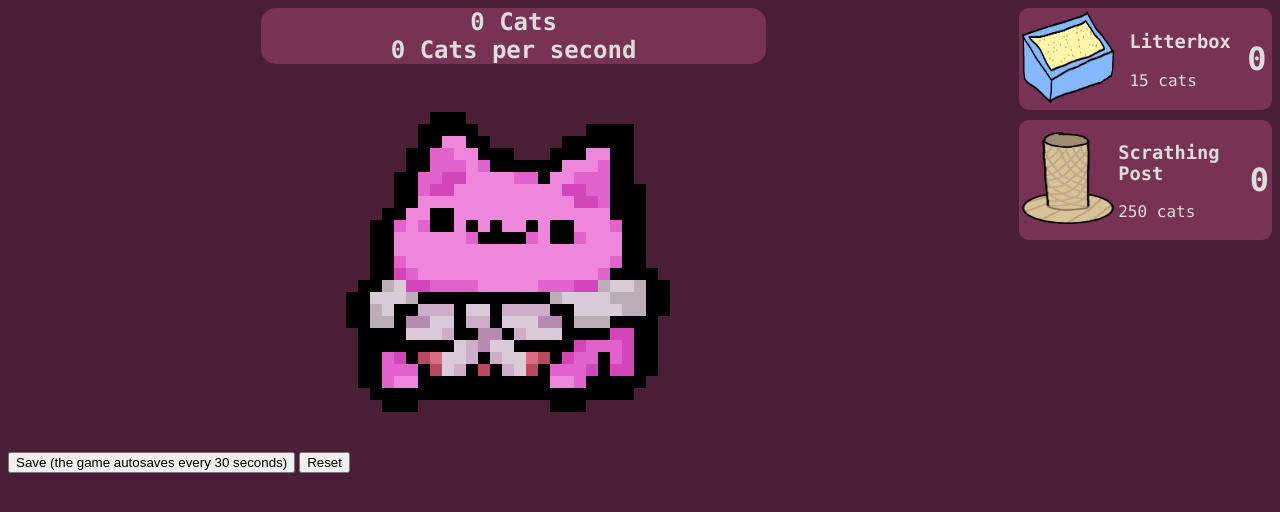
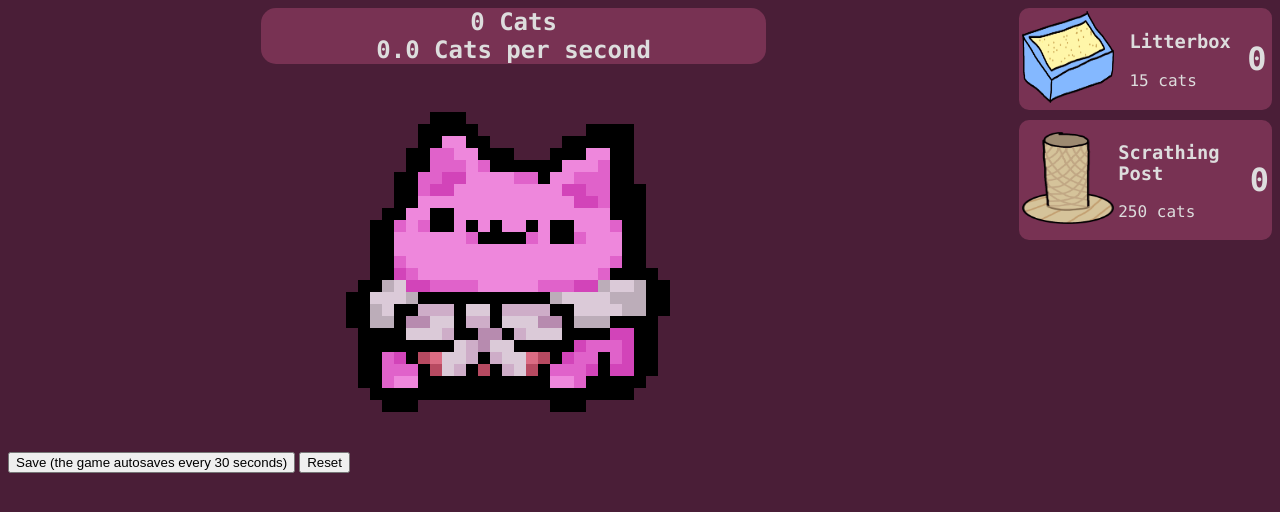
Before and after one commit to idkbrie/website.github.io, a plain HTML site: page caticlicker.html in a window 1280 px wide. Drawn offline with Linux system fonts and the light colour scheme.

Commit message:
fixed floating point shenanigans

```diff
--- a/caticlicker.html
+++ b/caticlicker.html
@@ -198,6 +198,7 @@
 
         function updateCPS() {
           catsPerSecond = (litterboxes * litterboxPower) * 0.1  + (scratchingPosts * scratchingPostPower) * 0.5;
+          catsPerSecond = catsPerSecond.toFixed(1);
           document.getElementById("catsPerSecond").innerHTML = catsPerSecond;
           document.title = cats + " cats - CatiClicker"
 
```
